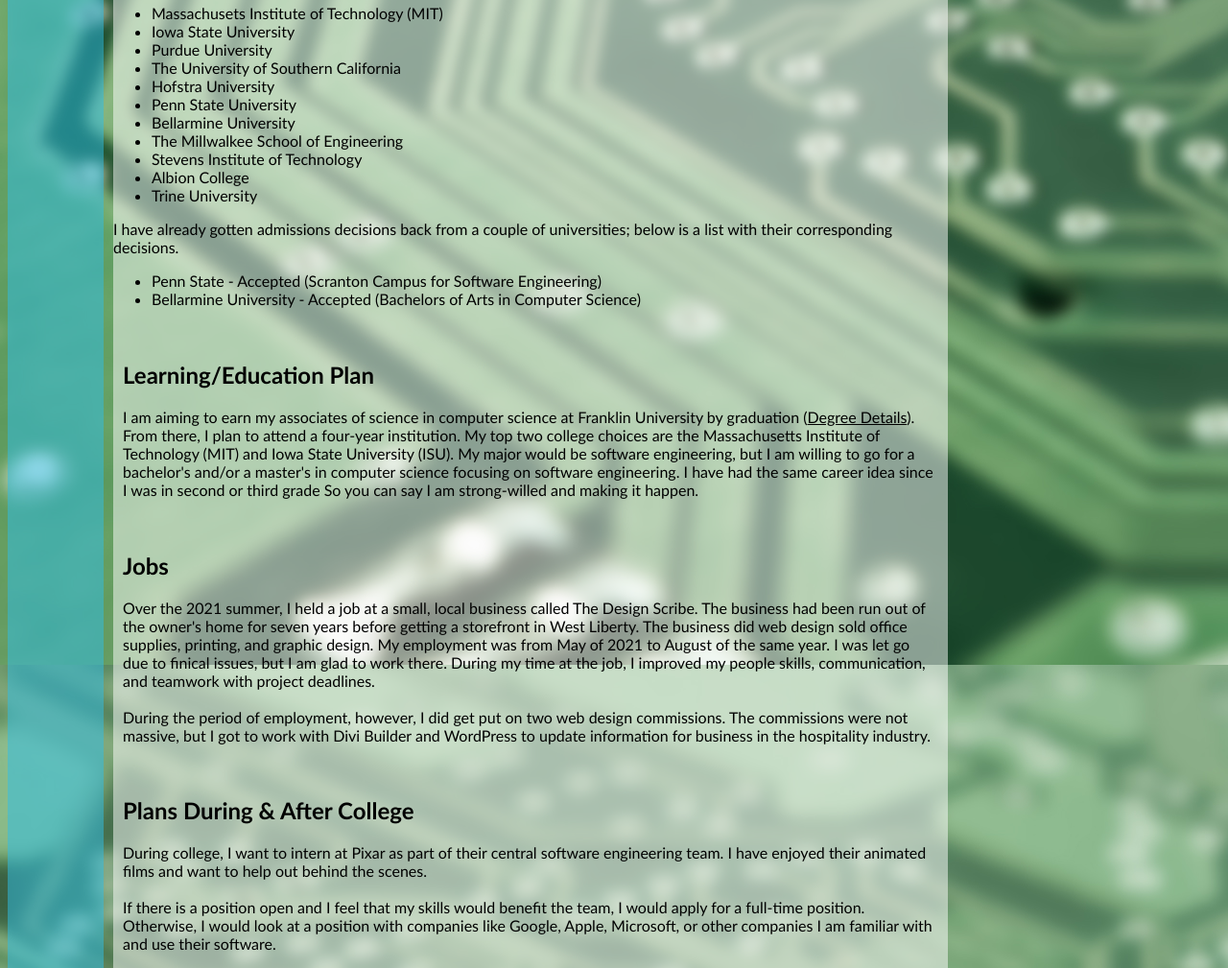
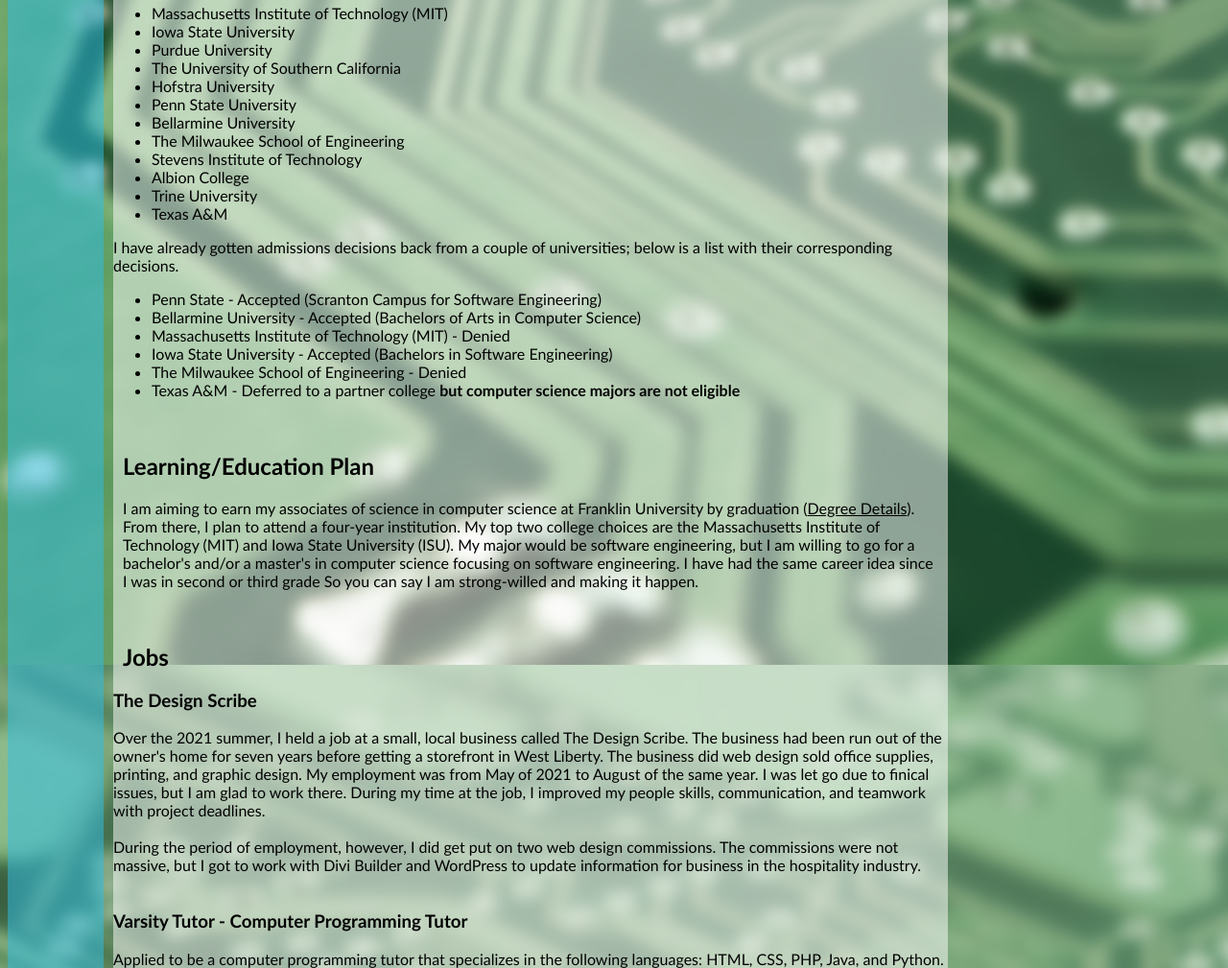
Before and after one commit to eHag-FRU/STEM-Honors-Portfolio, a plain HTML site: page career.html in a window 1280 px wide. Shown: the part 836-1845 px from the top of the page at 96% size. Drawn offline with nearby package versions, Linux system fonts and the light colour scheme.

Commit message:
Update career.html
I updated college decision information and jobs information.

```diff
--- a/career.html
+++ b/career.html
@@ -85,17 +85,18 @@
                 <p>
                     I currently have applied to several colleges, the following is a list of all the colleges I have applied to or going to apply to.
                     <ul>
-                        <li>Massachusets Institute of Technology (MIT)</li>
+                        <li>Massachusetts Institute of Technology (MIT)</li>
                         <li>Iowa State University</li>
                         <li>Purdue University</li>
                         <li>The University of Southern California</li>
                         <li>Hofstra University</li>
                         <li>Penn State University</li>
                         <li>Bellarmine University</li>
-                        <li>The Millwalkee School of Engineering</li>
+                        <li>The Milwaukee School of Engineering</li>
                         <li>Stevens Institute of Technology</li>
                         <li>Albion College</li>
                         <li>Trine University</li>
+                        <li>Texas A&amp;M</li>
                     </ul>
 
                     I have already gotten admissions decisions back from a couple of universities; below is a list with their corresponding decisions.
@@ -103,6 +104,10 @@
                     <ul>
                         <li>Penn State - Accepted (Scranton Campus for Software Engineering)</li>
                         <li>Bellarmine University - Accepted (Bachelors of Arts in Computer Science)</li>
+                        <li>Massachusetts Institute of Technology (MIT) - Denied</li>
+                        <li>Iowa State University - Accepted (Bachelors in Software Engineering)</li>
+                        <li>The Milwaukee School of Engineering - Denied</li>
+                        <li>Texas A&amp;M - Deferred to a partner college <b>but computer science majors are not eligible</b></li>
                     </ul>
 
                 </p>
@@ -123,12 +128,20 @@
                 <h2>Jobs</h2>
 
                 <p>
+                    <h3>The Design Scribe</h3>
                     Over the 2021 summer, I held a job at a small, local business called The Design Scribe. The business had been run out of the owner's home for seven years before getting a storefront in West Liberty.
                     The business did web design sold office supplies, printing, and graphic design. My employment was from May of 2021 to August of the same year. I was let go due to finical issues, but I am glad to work there. During my time at the job, I improved my people skills, communication, and teamwork with project deadlines.
 
                     <br><br>
 
                     During the period of employment, however, I did get put on two web design commissions. The commissions were not massive, but I got to work with Divi Builder and WordPress to update information for business in the hospitality industry.
+
+                    <br><br>
+
+                    <h3>Varsity Tutor - Computer Programming Tutor</h3>
+                    Applied to be a computer programming tutor that specializes in the following languages: HTML, CSS, PHP, Java, and Python. My application was accepted and need to review the employment contract before signing on. I will be mostly working
+                    with middle and high school students.
+
                 </p>
 
                 <br>
```
